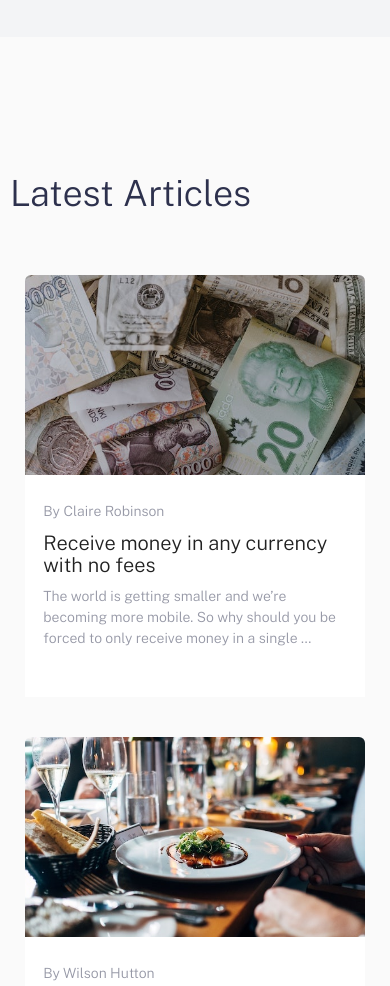
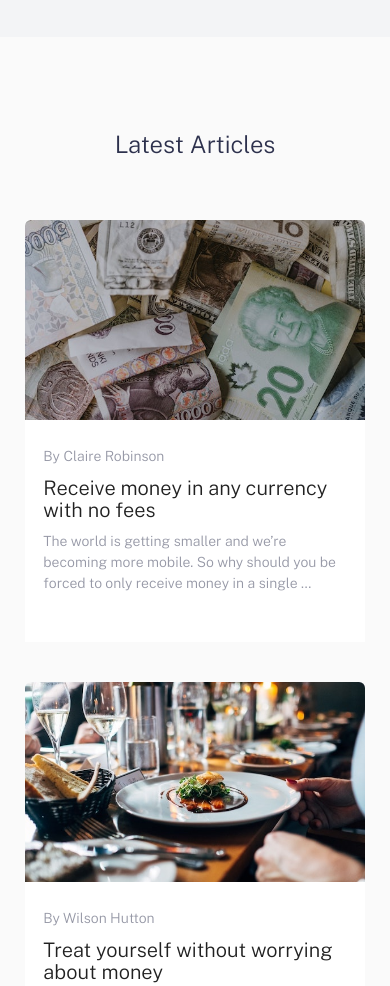
Before and after one commit to vk17-starlord/EasyBank_Landing_Page, a plain HTML site: page index.html in a window 390 px wide. Shown: the part 2340-3326 px from the top of the page. Drawn offline with nearby package versions, Linux system fonts and the light colour scheme.

Commit message:
fixed responsive bugs

```diff
--- a/style.scss
+++ b/style.scss
@@ -309,7 +309,7 @@ p{
 
         #brand{
             margin: 20px auto;
-            background-image: url('./images/logo.svg');
+
             min-height: 20px;
             img{
                 height:20px !important;
@@ -365,6 +365,14 @@ p{
                 margin-bottom: 20px;
             }
         }
+        .blog-container{
+            padding-top: 10vh !important;
+        }
+        .blog-container h1{
+            font-size: 24px;
+       text-align: center;
+            margin-top: 0;
+        }
         .hero-container{
              .col{
                  min-height: auto !important;
```
Also changed, not shown: style.css.
